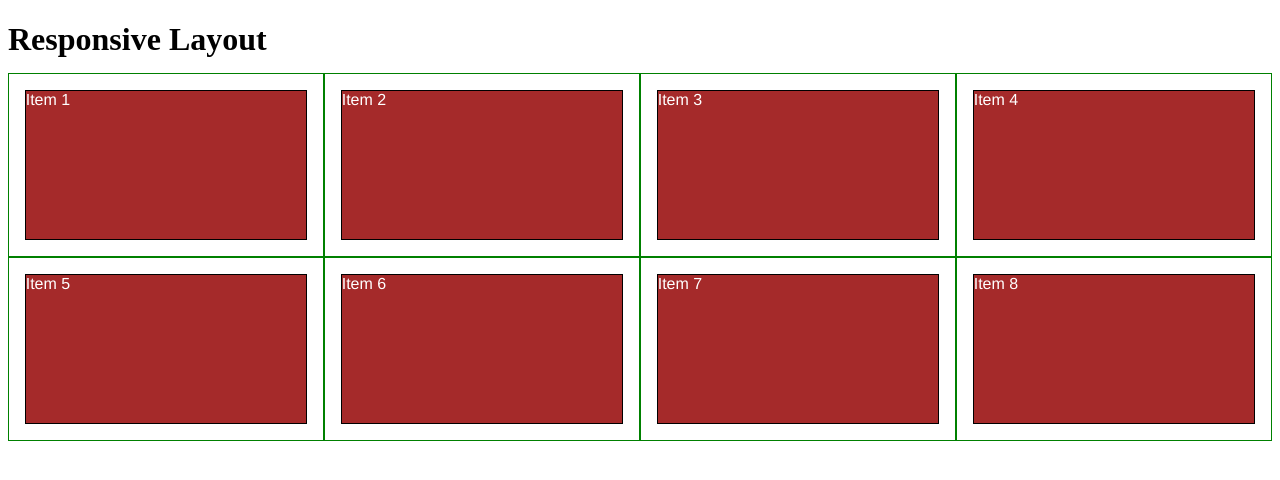
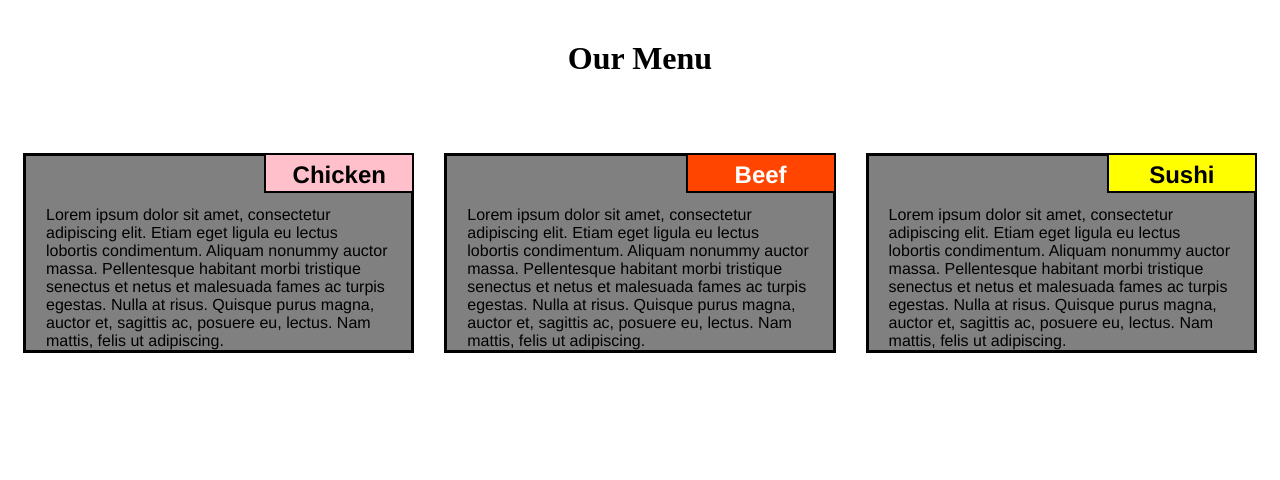
Before and after one commit to JPengel/coursera-test, a plain HTML site: page module2-solution/index.html in a window 1280 px wide. Drawn offline with Linux system fonts and the light colour scheme.

Commit message:
HTML completes, final touches CSS

```diff
--- a/module2-solution/externalCSS.css
+++ b/module2-solution/externalCSS.css
@@ -0,0 +1,195 @@
+/********** Base styles **********/
+* {
+  box-sizing: border-box;
+
+
+}
+h1 {
+  margin-bottom: 60px;
+  margin-top: 40px;
+  text-align: center;
+
+}
+
+p.section {
+  border: 3px solid black;
+  background-color: grey;
+  height: 200px;
+  margin-right: 15px;
+  margin-left: 15px;
+  overflow: auto;
+  font-family: Helvetica;
+  font-weight: 400;
+  color: black;
+  padding: 20px;
+  padding-top: 50px;
+
+
+}
+
+.title {
+    position: absolute;
+    right: 15px;
+    top: 16px;
+    width: 150px;
+    height: 40px;
+    font-family: Helvetica;
+    border: 2px solid black;
+    text-align: center;
+    line-height: 40px;
+    font-size: 150%;
+    font-weight: bold;
+
+}
+
+#title1 {
+    background-color: pink;
+    color: black;
+
+}
+
+#title2 {
+    background-color: orangered;
+    color: white;
+
+
+}
+
+#title3 {
+    background-color: yellow;
+    color: black;
+
+}
+/* Simple Responsive Framework. */
+
+/********** Large devices only **********/
+@media (min-width: 1200px) {
+  .col-lg-1, .col-lg-2, .col-lg-3, .col-lg-4, .col-lg-5, .col-lg-6, .col-lg-7, .col-lg-8, .col-lg-9, .col-lg-10, .col-lg-11, .col-lg-12 {
+    float: left;
+    position: relative;
+  }
+  .col-lg-1 {
+    width: 8.33%;
+  }
+  .col-lg-2 {
+    width: 16.66%;
+  }
+  .col-lg-3 {
+    width: 25%;
+  }
+  .col-lg-4 {
+    width: 33.33%;
+  }
+  .col-lg-5 {
+    width: 41.66%;
+  }
+  .col-lg-6 {
+    width: 50%;
+  }
+  .col-lg-7 {
+    width: 58.33%;
+  }
+  .col-lg-8 {
+    width: 66.66%;
+  }
+  .col-lg-9 {
+    width: 74.99%;
+  }
+  .col-lg-10 {
+    width: 83.33%;
+  }
+  .col-lg-11 {
+    width: 91.66%;
+  }
+  .col-lg-12 {
+    width: 100%;
+  }
+}
+
+/********** Medium devices only **********/
+@media (min-width: 992px) and (max-width: 1199px) {
+  .col-md-1, .col-md-2, .col-md-3, .col-md-4, .col-md-5, .col-md-6, .col-md-7, .col-md-8, .col-md-9, .col-md-10, .col-md-11, .col-md-12 {
+    float: left;
+    position: relative;
+  }
+  .col-md-1 {
+    width: 8.33%;
+  }
+  .col-md-2 {
+    width: 16.66%;
+  }
+  .col-md-3 {
+    width: 25%;
+  }
+  .col-md-4 {
+    width: 33.33%;
+  }
+  .col-md-5 {
+    width: 41.66%;
+  }
+  .col-md-6 {
+    width: 50%;
+  }
+  .col-md-7 {
+    width: 58.33%;
+  }
+  .col-md-8 {
+    width: 66.66%;
+  }
+  .col-md-9 {
+    width: 74.99%;
+  }
+  .col-md-10 {
+    width: 83.33%;
+  }
+  .col-md-11 {
+    width: 91.66%;
+  }
+  .col-md-12 {
+    width: 100%;
+  }
+}
+
+/********** Small devices only **********/
+@media (max-width: 992px) {
+    .col-sm-1, .col-sm-2, .col-sm-3, .col-md-4, .col-sm-5, .col-sm-6, .col-sm-7, .col-sm-8, .col-sm-9, .col-sm-10, .col-sm-11, .col-sm-12 {
+      float: left;
+      position: relative;
+    }
+    .col-sm-1 {
+      width: 8.33%;
+    }
+    .col-sm-2 {
+      width: 16.66%;
+    }
+    .col-sm-3 {
+      width: 25%;
+    }
+    .col-sm-4 {
+      width: 33.33%;
+    }
+    .col-sm-5 {
+      width: 41.66%;
+    }
+    .col-sm-6 {
+      width: 50%;
+    }
+    .col-sm-7 {
+      width: 58.33%;
+    }
+    .col-sm-8 {
+      width: 66.66%;
+    }
+    .col-sm-9 {
+      width: 74.99%;
+    }
+    .col-sm-10 {
+      width: 83.33%;
+    }
+    .col-sm-11 {
+      width: 91.66%;
+    }
+    .col-sm-12 {
+      width: 100%;
+    }
+  }
--- a/module2-solution/index.html
+++ b/module2-solution/index.html
@@ -4,134 +4,32 @@
 <meta charset="utf-8">
 <meta name="viewport" content="width=device-width, initial-scale=1">
 <title>Responsive Layout</title>
+<link rel="stylesheet" href="externalCSS.css">
 <style>
-
-/********** Base styles **********/
-* {
-  box-sizing: border-box;
-}
-h1 {
-  margin-bottom: 15px;
-}
-
-p {
-  border: 1px solid black;
-  background-color: #A52A2A;
-  width: 90%;
-  height: 150px;
-  margin-right: auto;
-  margin-left: auto;
-  font-family: Helvetica;
-  color: white;
-}
-
-/* Simple Responsive Framework. */
-.row {
-  width: 100%;
-}
-
-/********** Large devices only **********/
-@media (min-width: 1200px) {
-  .col-lg-1, .col-lg-2, .col-lg-3, .col-lg-4, .col-lg-5, .col-lg-6, .col-lg-7, .col-lg-8, .col-lg-9, .col-lg-10, .col-lg-11, .col-lg-12 {
-    float: left;
-    border: 1px solid green;
-  }
-  .col-lg-1 {
-    width: 8.33%;
-  }
-  .col-lg-2 {
-    width: 16.66%;
-  }
-  .col-lg-3 {
-    width: 25%;
-  }
-  .col-lg-4 {
-    width: 33.33%;
-  }
-  .col-lg-5 {
-    width: 41.66%;
-  }
-  .col-lg-6 {
-    width: 50%;
-  }
-  .col-lg-7 {
-    width: 58.33%;
-  }
-  .col-lg-8 {
-    width: 66.66%;
-  }
-  .col-lg-9 {
-    width: 74.99%;
-  }
-  .col-lg-10 {
-    width: 83.33%;
-  }
-  .col-lg-11 {
-    width: 91.66%;
-  }
-  .col-lg-12 {
-    width: 100%;
-  }
-}
-
-/********** Medium devices only **********/
-@media (min-width: 992px) and (max-width: 1199px) {
-  .col-md-1, .col-md-2, .col-md-3, .col-md-4, .col-md-5, .col-md-6, .col-md-7, .col-md-8, .col-md-9, .col-md-10, .col-md-11, .col-md-12 {
-    float: left;
-    border: 1px solid green;
-  }
-  .col-md-1 {
-    width: 8.33%;
-  }
-  .col-md-2 {
-    width: 16.66%;
-  }
-  .col-md-3 {
-    width: 25%;
-  }
-  .col-md-4 {
-    width: 33.33%;
-  }
-  .col-md-5 {
-    width: 41.66%;
-  }
-  .col-md-6 {
-    width: 50%;
-  }
-  .col-md-7 {
-    width: 58.33%;
-  }
-  .col-md-8 {
-    width: 66.66%;
-  }
-  .col-md-9 {
-    width: 74.99%;
-  }
-  .col-md-10 {
-    width: 83.33%;
-  }
-  .col-md-11 {
-    width: 91.66%;
-  }
-  .col-md-12 {
-    width: 100%;
-  }
-}
-
 </style>
 </head>
 <body>
-<h1>Responsive Layout</h1>
+<h1>Our Menu</h1>
 
 <div class="row">
-  <div class="col-lg-3 col-md-6"><p>Item 1</p></div>
-  <div class="col-lg-3 col-md-6"><p>Item 2</p></div>
-  <div class="col-lg-3 col-md-6"><p>Item 3</p></div>
-  <div class="col-lg-3 col-md-6"><p>Item 4</p></div>
-  <div class="col-lg-3 col-md-6"><p>Item 5</p></div>
-  <div class="col-lg-3 col-md-6"><p>Item 6</p></div>
-  <div class="col-lg-3 col-md-6"><p>Item 7</p></div>
-  <div class="col-lg-3 col-md-6"><p>Item 8</p></div>
+  <div class="col-lg-4 col-md-6 col-sm-12"><div class = "title" id = "title1">Chicken</div><p class = "section">Lorem ipsum dolor sit amet, consectetur adipiscing elit.
+     Etiam eget ligula eu lectus lobortis condimentum.
+     Aliquam nonummy auctor massa.
+     Pellentesque habitant morbi tristique senectus et netus et malesuada fames ac turpis egestas.
+     Nulla at risus. Quisque purus magna, auctor et, sagittis ac, posuere eu, lectus.
+     Nam mattis, felis ut adipiscing.</p></div>
+  <div class="col-lg-4 col-md-6 col-sm-12"><div class = "title" id = "title2">Beef</div><p class = "section">Lorem ipsum dolor sit amet, consectetur adipiscing elit.
+    Etiam eget ligula eu lectus lobortis condimentum.
+    Aliquam nonummy auctor massa.
+    Pellentesque habitant morbi tristique senectus et netus et malesuada fames ac turpis egestas.
+    Nulla at risus. Quisque purus magna, auctor et, sagittis ac, posuere eu, lectus.
+    Nam mattis, felis ut adipiscing.</p></div>
+  <div class="col-lg-4 col-md-12 col-sm-12"><div class = "title" id = "title3">Sushi</div><p class = "section">Lorem ipsum dolor sit amet, consectetur adipiscing elit.
+    Etiam eget ligula eu lectus lobortis condimentum.
+    Aliquam nonummy auctor massa.
+    Pellentesque habitant morbi tristique senectus et netus et malesuada fames ac turpis egestas.
+    Nulla at risus. Quisque purus magna, auctor et, sagittis ac, posuere eu, lectus.
+    Nam mattis, felis ut adipiscing.</p></div>
 </div>
 
 </body>
```
